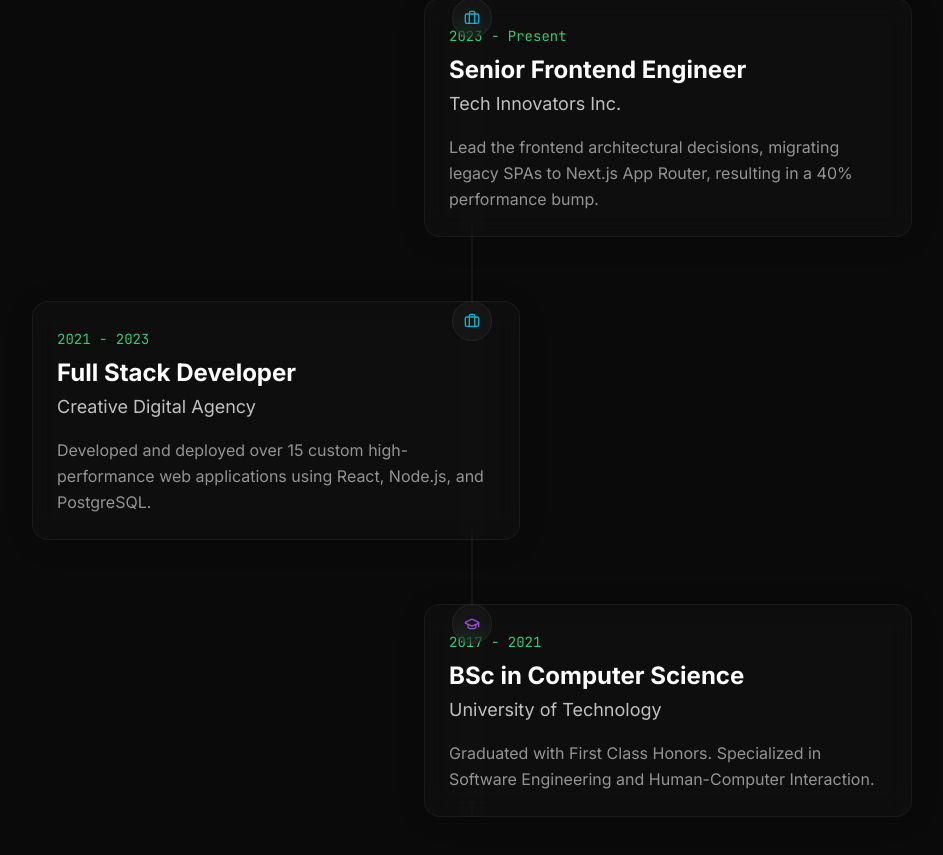
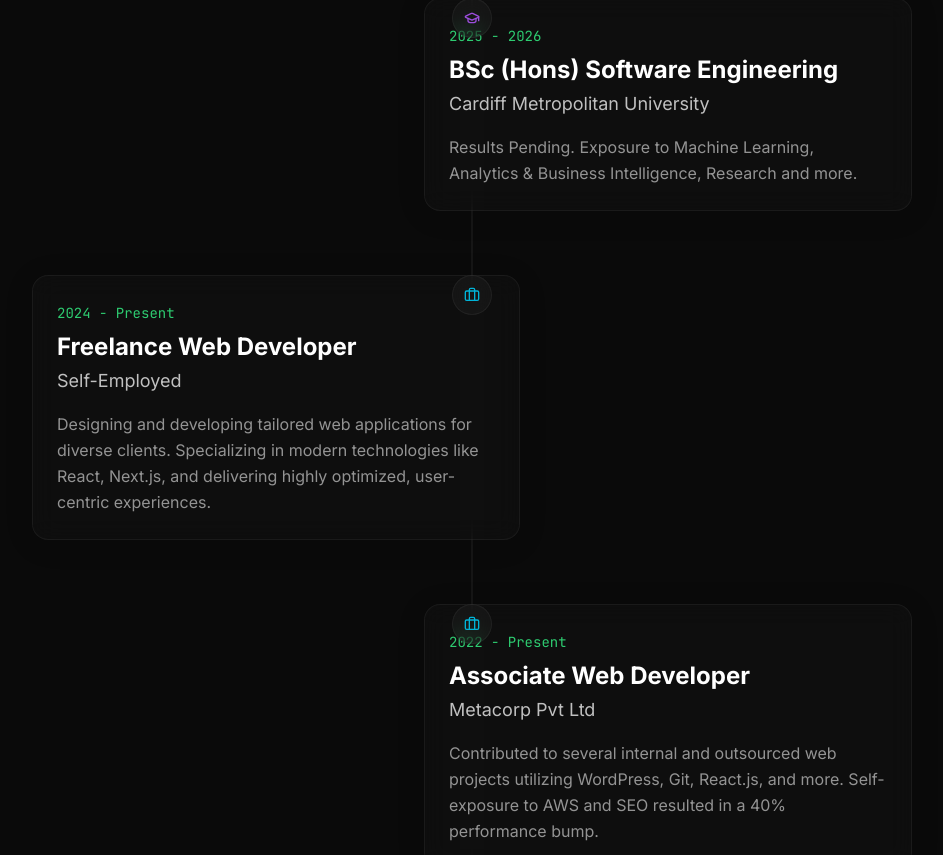
Before and after one commit to Aathif-M/portfolio, a Next.js app: page / in a window 1280 px wide. Shown: the part 3213-4068 px from the top of the page, without its empty margins (168-1111 px from the left). Built offline with nearby package versions, Linux system fonts and the light colour scheme.

Commit message:
Update Experience section with latest details

```diff
--- a/src/components/Experience.tsx
+++ b/src/components/Experience.tsx
@@ -8,25 +8,32 @@ import { Briefcase, GraduationCap } from 'lucide-react';
 
 const experiences = [
   {
-    type: "work",
-    title: "Senior Frontend Engineer",
-    organization: "Tech Innovators Inc.",
-    date: "2023 - Present",
-    description: "Lead the frontend architectural decisions, migrating legacy SPAs to Next.js App Router, resulting in a 40% performance bump."
+    type: "education",
+    title: "BSc (Hons) Software Engineering",
+    organization: "Cardiff Metropolitan University",
+    date: "2025 - 2026",
+    description: "Results Pending. Exposure to Machine Learning, Analytics & Business Intelligence, Research and more."
   },
   {
     type: "work",
-    title: "Full Stack Developer",
-    organization: "Creative Digital Agency",
-    date: "2021 - 2023",
-    description: "Developed and deployed over 15 custom high-performance web applications using React, Node.js, and PostgreSQL."
+    title: "Freelance Web Developer",
+    organization: "Self-Employed",
+    date: "2024 - Present",
+    description: "Designing and developing tailored web applications for diverse clients. Specializing in modern technologies like React, Next.js, and delivering highly optimized, user-centric experiences."
+  },
+  {
+    type: "work",
+    title: "Associate Web Developer",
+    organization: "Metacorp Pvt Ltd",
+    date: "2022 - Present",
+    description: "Contributed to several internal and outsourced web projects utilizing WordPress, Git, React.js, and more. Self-exposure to AWS and SEO resulted in a 40% performance bump."
   },
   {
     type: "education",
-    title: "BSc in Computer Science",
-    organization: "University of Technology",
-    date: "2017 - 2021",
-    description: "Graduated with First Class Honors. Specialized in Software Engineering and Human-Computer Interaction."
+    title: "BTEC HND in Software Engineering",
+    organization: "Pearson College London",
+    date: "2020 - 2022",
+    description: "Graduated with a Merit Pass. Specialized in Web Design & Development."
   }
 ];
 
--- a/src/components/SkillsMarquee.tsx
+++ b/src/components/SkillsMarquee.tsx
@@ -4,9 +4,9 @@ import React, { useEffect, useRef } from 'react';
 import gsap from 'gsap';
 
 const SKILLS = [
-  "React", "Next.js", "TypeScript", "Tailwind CSS", "GSAP",
-  "Node.js", "Express", "PostgreSQL", "MongoDB", "GraphQL",
-  "Docker", "AWS", "Figma", "UI/UX", "Git"
+  "React.js", "Next.js", "TypeScript", "Tailwind CSS", "Bootstrap", "GSAP",
+  "Node.js", "Express.js", "Wordpress", "PostgreSQL", "MySQL", "AWS",
+  "Git", "VSC", "UI/UX", "Photoshop"
 ];
 
 export default function SkillsMarquee() {
```
